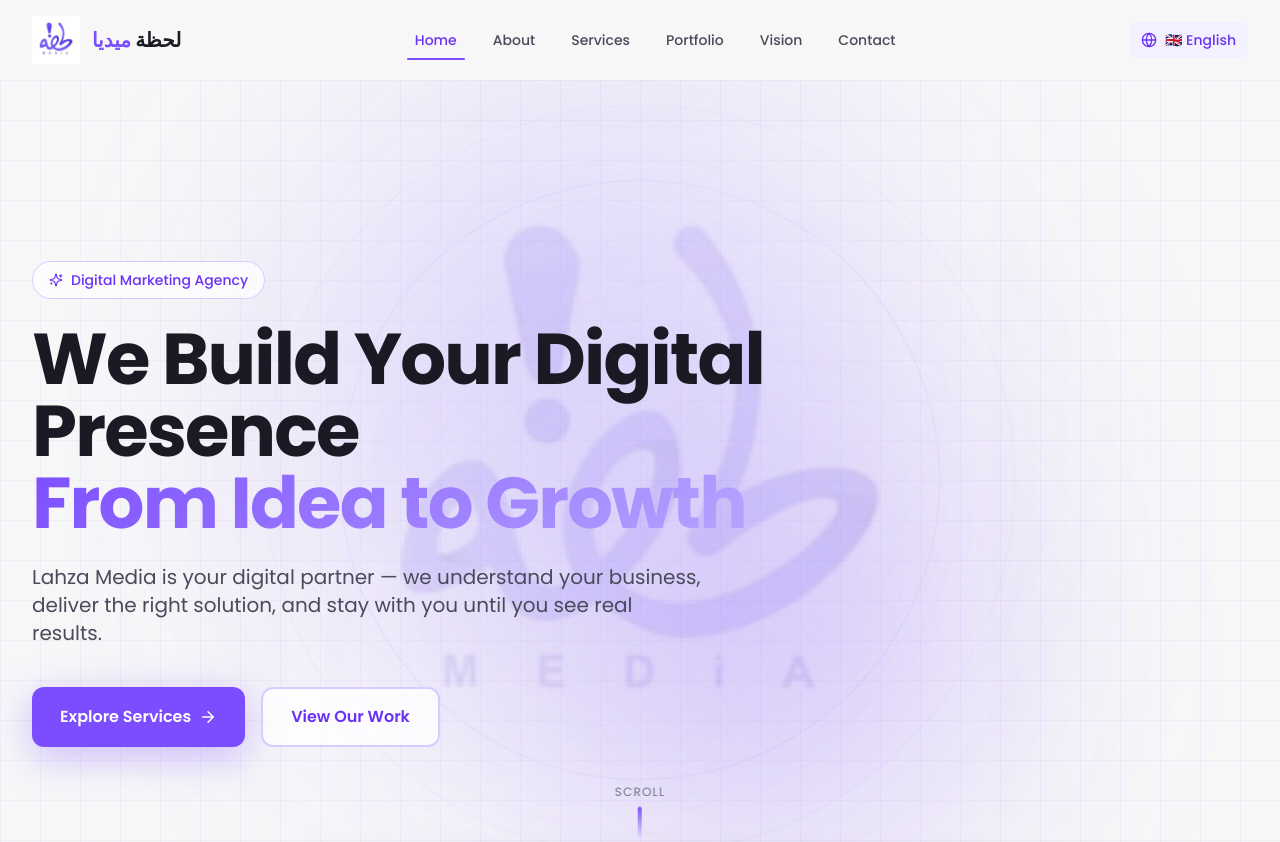
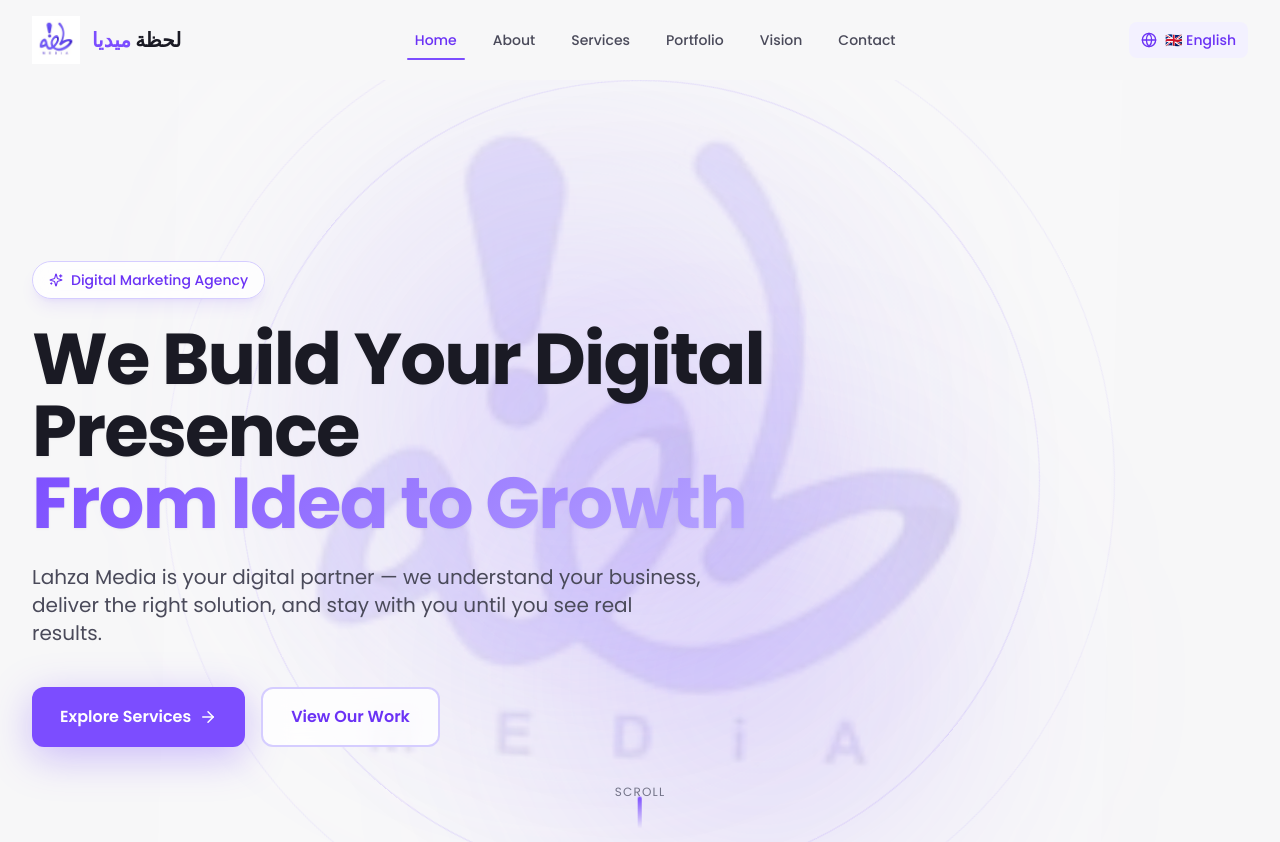
Before and after one commit to mhmoodhazm80-cmyk/Msro3, a Next.js app: page /en in a window 1280 px wide. Shown: the top 842 px of the page. Built offline with nearby package versions, Linux system fonts and the light colour scheme.

Commit message:
fix: add error boundary + new hero with big logo background: src/components/Hero.jsx

```diff
--- a/src/components/Hero.jsx
+++ b/src/components/Hero.jsx
@@ -12,58 +12,99 @@
   const Arrow = isRTL ? ArrowLeft : ArrowRight;
 
   return (
-    <section className="relative min-h-screen flex items-center overflow-hidden bg-grid pt-32 pb-20">
+    <section className="relative min-h-screen flex items-center overflow-hidden pt-32 pb-20">
 
-      {/* ========== اللوجو في الخلفية - متحرك ========== */}
-      <div className="absolute inset-0 flex items-center justify-center pointer-events-none">
-        {/* توهج بنفسجي خلف اللوجو */}
-        <div className="absolute w-[600px] h-[600px] sm:w-[800px] sm:h-[800px] rounded-full bg-brand-400/20 blur-[120px] animate-pulse-glow" />
+      {/* ============================================================
+          اللوجو الخلفية — كبير جدًا في نص الشاشة
+          ============================================================ */}
+      <div className="absolute inset-0 flex items-center justify-center pointer-events-none overflow-hidden">
 
-        {/* اللوجو الكبير */}
-        <div className="relative w-[80vw] max-w-[700px] h-[80vw] max-h-[700px] animate-logo-breath">
+        {/* توهج بنفسجي كبير ورا اللوجو */}
+        <div
+          className="absolute w-[700px] h-[700px] sm:w-[900px] sm:h-[900px] rounded-full"
+          style={{
+            background: 'radial-gradient(circle, rgba(124,77,255,0.25) 0%, rgba(124,77,255,0.05) 40%, transparent 70%)',
+            animation: 'pulseGlow 8s ease-in-out infinite',
+          }}
+        />
+
+        {/* اللوجو الكبير كخلفية */}
+        <div
+          className="relative"
+          style={{
+            width: '90vw',
+            maxWidth: '900px',
+            aspectRatio: '1 / 1',
+            animation: 'logoBreath 10s ease-in-out infinite',
+          }}
+        >
           <Image
             src="/images/logo.png"
             alt="Lahza Media"
             fill
             priority
-            sizes="(max-width: 768px) 80vw, 700px"
-            className="object-contain opacity-[0.13] sm:opacity-[0.16]"
+            sizes="(max-width: 768px) 90vw, 900px"
+            style={{
+              objectFit: 'contain',
+              opacity: 0.15,
+              filter: 'blur(0.5px)',
+            }}
           />
         </div>
 
-        {/* حلقات دوارة حوالين اللوجو */}
-        <div className="absolute w-[70vw] max-w-[600px] aspect-square rounded-full border border-brand-300/20 animate-rotate-slow" />
-        <div className="absolute w-[85vw] max-w-[750px] aspect-square rounded-full border border-brand-300/10 animate-rotate-slow" style={{ animationDirection: 'reverse', animationDuration: '60s' }} />
+        {/* حلقة دائرية دوارة */}
+        <div
+          className="absolute rounded-full border border-brand-400/20"
+          style={{
+            width: '80vw',
+            maxWidth: '800px',
+            aspectRatio: '1 / 1',
+            animation: 'rotateSlow 60s linear infinite',
+          }}
+        />
+
+        {/* حلقة تانية دوارة بالعكس */}
+        <div
+          className="absolute rounded-full border border-brand-400/10"
+          style={{
+            width: '95vw',
+            maxWidth: '950px',
+            aspectRatio: '1 / 1',
+            animation: 'rotateSlow 90s linear infinite reverse',
+          }}
+        />
       </div>
 
-      {/* ========== توهجات جانبية ========== */}
-      <div className="absolute top-20 start-1/4 w-[500px] h-[500px] bg-brand-300/30 blur-[120px] rounded-full animate-float-slow" />
-      <div className="absolute bottom-0 end-1/4 w-[400px] h-[400px] bg-brand-500/20 blur-[120px] rounded-full animate-float-slow" style={{ animationDelay: '3s' }} />
+      {/* توهجات جانبية */}
+      <div className="absolute top-20 start-1/4 w-[500px] h-[500px] bg-brand-300/20 blur-[120px] rounded-full" />
+      <div className="absolute bottom-0 end-1/4 w-[400px] h-[400px] bg-brand-500/15 blur-[120px] rounded-full" />
 
-      {/* ========== المحتوى فوق اللوجو ========== */}
+      {/* ============================================================
+          المحتوى (الكلام والأزرار) — فوق اللوجو
+          ============================================================ */}
       <div className="relative max-w-7xl mx-auto px-4 sm:px-6 lg:px-8 w-full z-10">
-        <div className="max-w-4xl">
+        <div className="max-w-4xl mx-auto lg:mx-0">
 
           {/* Badge */}
-          <div className="inline-flex items-center gap-2 px-4 py-2 rounded-full bg-white/70 backdrop-blur-sm border border-brand-200 text-brand-600 text-sm font-medium mb-6 animate-fade-up">
+          <div className="inline-flex items-center gap-2 px-4 py-2 rounded-full bg-white/80 backdrop-blur-md border border-brand-200 text-brand-600 text-sm font-medium mb-6 shadow-lg shadow-brand-500/10">
             <Sparkles size={14} />
             {t('badge')}
           </div>
 
           {/* العنوان */}
-          <h1 className="text-4xl sm:text-5xl md:text-6xl lg:text-7xl font-bold leading-[1.15] tracking-tight text-ink-900 mb-6 animate-fade-up delay-200">
+          <h1 className="text-4xl sm:text-5xl md:text-6xl lg:text-7xl font-bold leading-[1.15] tracking-tight text-ink-900 mb-6 drop-shadow-sm">
             {t('title')}
             <br />
             <span className="text-gradient">{t('titleAccent')}</span>
           </h1>
 
           {/* الوصف */}
-          <p className="text-lg sm:text-xl text-ink-700 leading-relaxed max-w-2xl mb-10 animate-fade-up delay-400">
+          <p className="text-lg sm:text-xl text-ink-700 leading-relaxed max-w-2xl mb-10">
             {t('subtitle')}
           </p>
 
           {/* الأزرار */}
-          <div className="flex flex-wrap gap-4 animate-fade-up delay-700">
+          <div className="flex flex-wrap gap-4">
             <Link
               href={`/${locale}/services`}
               className="group inline-flex items-center gap-2 px-7 py-4 rounded-xl bg-brand-500 text-white font-semibold shadow-[0_10px_40px_rgba(124,77,255,0.35)] hover:shadow-[0_15px_50px_rgba(124,77,255,0.5)] hover:-translate-y-1 transition-all duration-300"
@@ -73,7 +114,7 @@
             </Link>
             <Link
               href={`/${locale}/portfolio`}
-              className="inline-flex items-center gap-2 px-7 py-4 rounded-xl bg-white/80 backdrop-blur-sm border-2 border-brand-200 text-brand-600 font-semibold hover:border-brand-500 hover:-translate-y-1 transition-all duration-300"
+              className="inline-flex items-center gap-2 px-7 py-4 rounded-xl bg-white/80 backdrop-blur-md border-2 border-brand-200 text-brand-600 font-semibold hover:border-brand-500 hover:-translate-y-1 transition-all duration-300"
             >
               {t('ctaSecondary')}
             </Link>
@@ -82,9 +123,9 @@
       </div>
 
       {/* Scroll indicator */}
-      <div className="absolute bottom-10 start-1/2 -translate-x-1/2 flex flex-col items-center gap-2 animate-fade-in delay-1000">
+      <div className="absolute bottom-10 start-1/2 -translate-x-1/2 flex flex-col items-center gap-2">
         <span className="text-xs text-ink-500 tracking-widest uppercase">Scroll</span>
-        <div className="w-1 h-8 rounded-full bg-gradient-to-b from-brand-500 to-transparent animate-float" />
+        <div className="w-1 h-8 rounded-full bg-gradient-to-b from-brand-500 to-transparent" style={{ animation: 'floatY 2s ease-in-out infinite' }} />
       </div>
     </section>
   );
```
